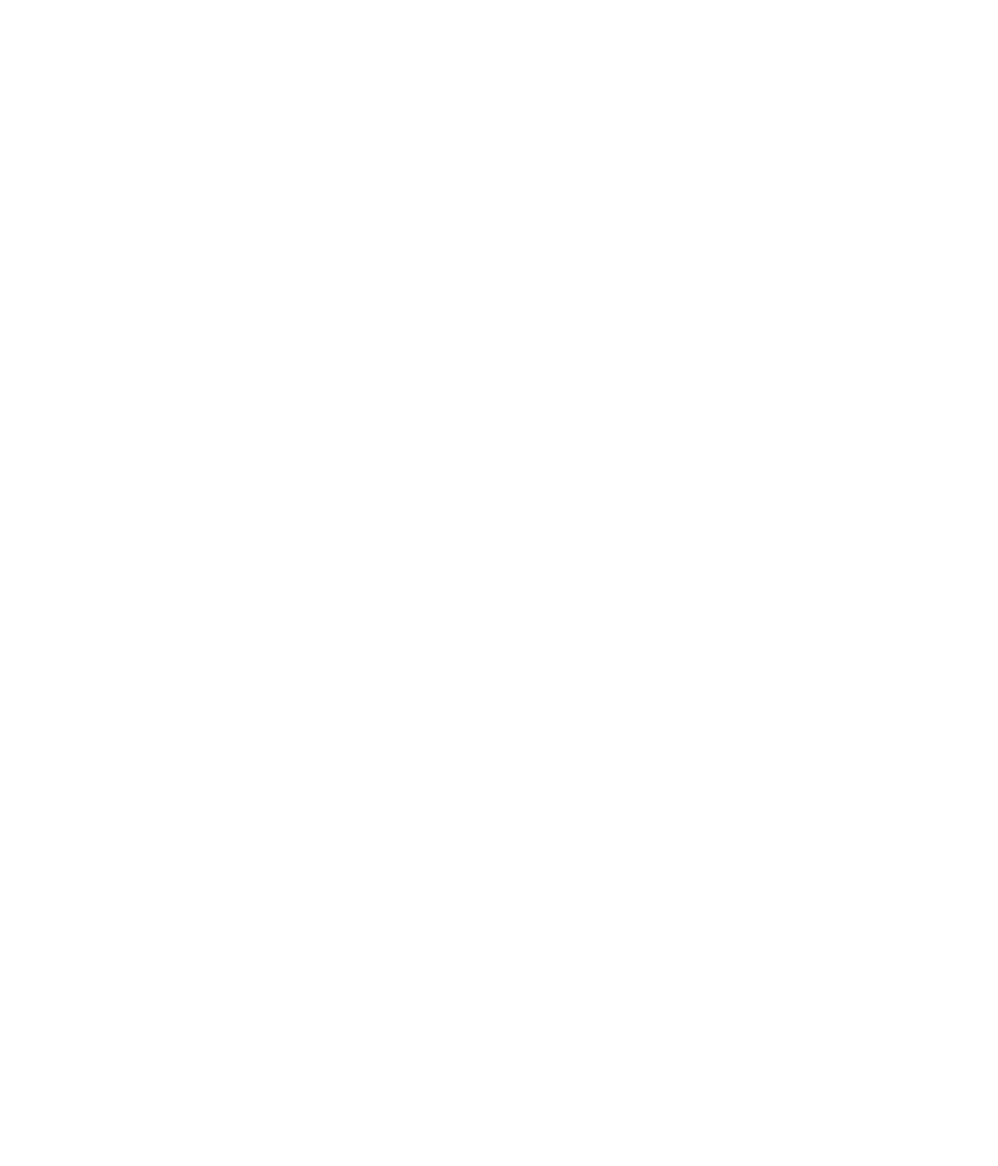
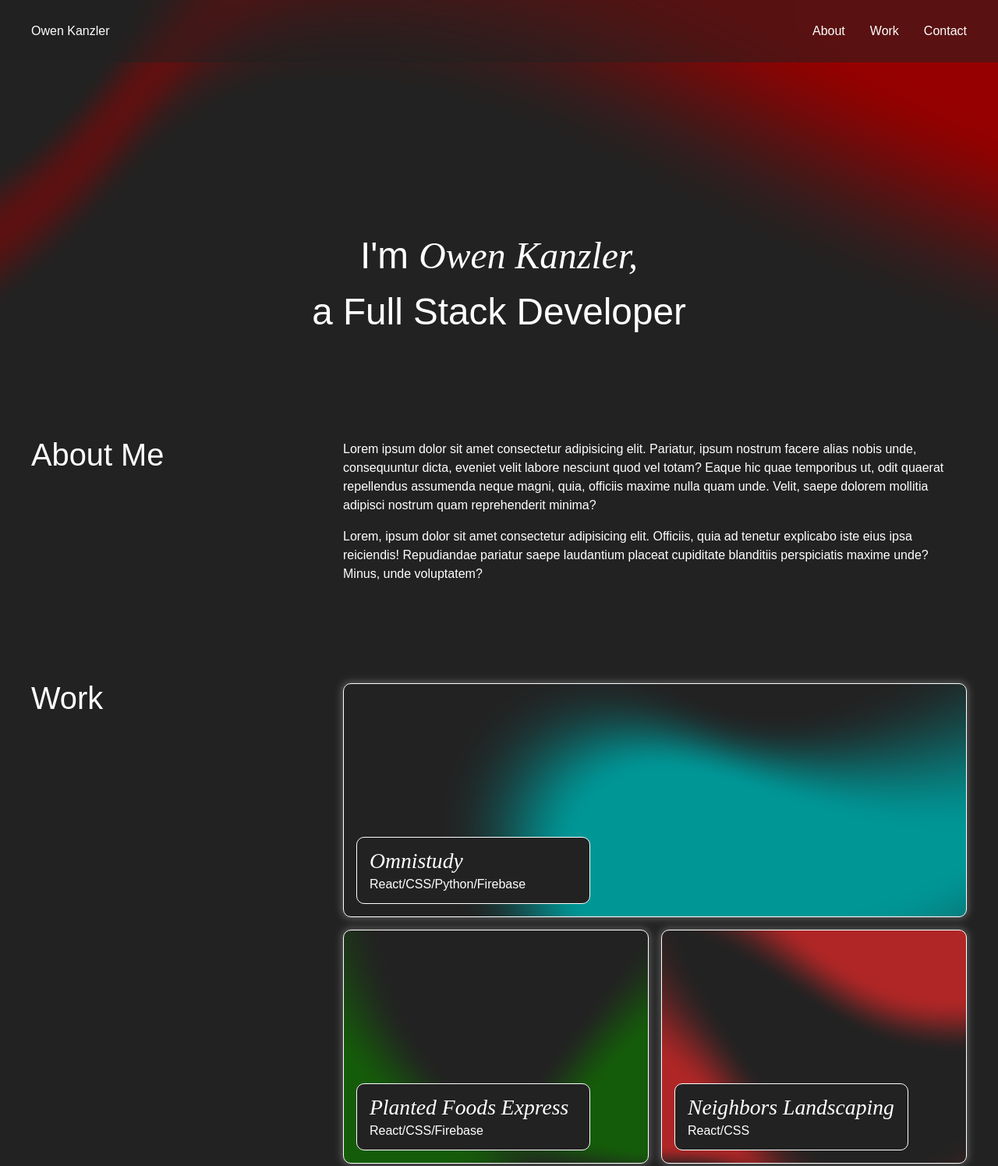
Before and after one commit to owenkanzler/challenge02-owen-kanzler, a plain HTML site: page index.html in a window 1280 px wide. Shown: the top 1495 px of the page at 78% size. Before the commit the page ends 800 px from the top, so only its background shows below. Drawn offline with Linux system fonts and the light colour scheme.

Commit message:
completed the styling for the portfolio

```diff
--- /dev/null
+++ b/assets/css/reset.css
@@ -0,0 +1,44 @@
+* {
+  margin: 0;
+  padding: 0;
+  box-sizing: border-box;
+}
+
+html {
+  height: 100%;
+  scroll-behavior: smooth;
+}
+
+body {
+  min-height: 100%;
+  line-height: 1;
+  font-family: sans-serif;
+  background: #222;
+  color: #fff;
+}
+
+h1,
+h2,
+h3,
+h4,
+h5,
+h6 {
+  font-size: 100%;
+}
+
+input,
+select,
+option,
+optgroup,
+textarea,
+button,
+pre,
+code {
+  font-size: 100%;
+  font-family: inherit;
+}
+
+ol,
+ul {
+  list-style: none;
+}
--- a/assets/css/style.css
+++ b/assets/css/style.css
@@ -0,0 +1,179 @@
+:root {
+  --bg-color: #222;
+  --text-color: #fff;
+  --primary-color: #960000;
+}
+
+h1 {
+  font-size: 2.98em;
+  font-weight: 400;
+  line-height: 1.5;
+}
+
+h2 {
+  font-size: 2.488em;
+  font-weight: 400;
+}
+
+h3 {
+  font-size: 1.728em;
+  font-weight: 400;
+  font-family: serif;
+  font-style: italic;
+}
+
+section,
+footer {
+  padding: 4em 0;
+}
+
+.container {
+  max-width: 1200px;
+  margin: 0 auto;
+  height: 100%;
+  display: flex;
+}
+
+nav {
+  position: fixed;
+  width: 100%;
+  z-index: 100;
+  background: #22222285;
+}
+
+nav .container {
+  justify-content: space-between;
+  align-items: center;
+  padding: 2em 0;
+  color: var(--text-color);
+}
+
+nav ul {
+  display: flex;
+  gap: 2em;
+}
+
+nav ul a {
+  text-decoration: none;
+  color: var(--text-color);
+  transition: 0.3s;
+}
+
+nav ul a:hover {
+  color: var(--primary-color);
+}
+
+.hero {
+  height: 500px;
+  background: url("../imgs/heroImg.png");
+  background-size: cover;
+}
+
+.hero .container {
+  justify-content: center;
+  align-items: flex-end;
+  text-align: center;
+}
+
+h1 span {
+  font-style: italic;
+  font-family: serif;
+}
+
+.col:first-child {
+  flex: 1;
+}
+
+.col:last-child {
+  flex: 2;
+}
+
+.about p {
+  line-height: 1.5;
+}
+
+.about p:first-child {
+  margin-bottom: 1em;
+}
+
+.projects {
+  display: flex;
+  flex-wrap: wrap;
+  gap: 1em;
+}
+
+.project {
+  flex: 1;
+  flex-basis: 40%;
+  height: 300px;
+  background-color: #009696;
+  border-radius: 10px;
+  padding: 1em;
+  display: flex;
+  flex-direction: column;
+  justify-content: flex-end;
+  border: 1px solid var(--text-color);
+  box-shadow: 0 0 10px 2px rgba(255, 255, 255, 0.25);
+  filter: grayscale(0);
+  transition: 0.3s;
+}
+
+.project:hover {
+  filter: grayscale(100);
+}
+
+.project:first-child {
+  flex-basis: 100%;
+  height: 300px;
+  background: url("../imgs/omnistudy.png");
+  background-size: cover;
+}
+
+.project:nth-child(2) {
+  background: url("../imgs/PFE.png");
+  background-size: cover;
+}
+
+.project:nth-child(3) {
+  background: url("../imgs/NL.png");
+  background-size: cover;
+}
+
+.project-header {
+  width: 300px;
+  display: flex;
+  flex-direction: column;
+  gap: 0.5em;
+  background-color: var(--bg-color);
+  padding: 1em;
+  border-radius: 10px;
+  border: 1px solid var(--text-color);
+}
+
+.contacts {
+  display: flex;
+  justify-content: space-between;
+  align-items: center;
+}
+
+.contacts a {
+  text-decoration: none;
+  color: var(--text-color);
+  transition: 0.3s;
+}
+
+.contacts a:hover {
+  color: var(--primary-color);
+}
+
+.contacts a:last-child {
+  padding: 1em;
+  background-color: var(--primary-color);
+  border-radius: 50px;
+}
+
+.contacts a:last-child:hover {
+  background-color: var(--text-color);
+  color: #000;
+  box-shadow: 0 0 10px 2px rgba(255, 255, 255, 0.25);
+}
--- a/index.html
+++ b/index.html
@@ -4,7 +4,101 @@
     <meta charset="UTF-8" />
     <meta http-equiv="X-UA-Compatible" content="IE=edge" />
     <meta name="viewport" content="width=device-width, initial-scale=1.0" />
-    <title>Document</title>
+    <title>Owen Kanzler</title>
+    <link rel="stylesheet" href="./assets/css/reset.css" />
+    <link rel="stylesheet" href="./assets/css/style.css" />
   </head>
-  <body></body>
+  <body>
+    <header>
+      <nav>
+        <div class="container">
+          <p>Owen Kanzler</p>
+          <ul>
+            <li>
+              <a href="#about">About</a>
+            </li>
+            <li>
+              <a href="#work">Work</a>
+            </li>
+            <li>
+              <a href="#contact">Contact</a>
+            </li>
+          </ul>
+        </div>
+      </nav>
+      <section class="hero">
+        <div class="container">
+          <h1>
+            I'm <span>Owen Kanzler,</span> <br />
+            a Full Stack Developer
+          </h1>
+        </div>
+      </section>
+    </header>
+    <main>
+      <section class="about" id="about">
+        <div class="container">
+          <div class="col">
+            <h2>About Me</h2>
+          </div>
+          <div class="col">
+            <p>
+              Lorem ipsum dolor sit amet consectetur adipisicing elit. Pariatur,
+              ipsum nostrum facere alias nobis unde, consequuntur dicta, eveniet
+              velit labore nesciunt quod vel totam? Eaque hic quae temporibus
+              ut, odit quaerat repellendus assumenda neque magni, quia, officiis
+              maxime nulla quam unde. Velit, saepe dolorem mollitia adipisci
+              nostrum quam reprehenderit minima?
+            </p>
+            <p>
+              Lorem, ipsum dolor sit amet consectetur adipisicing elit.
+              Officiis, quia ad tenetur explicabo iste eius ipsa reiciendis!
+              Repudiandae pariatur saepe laudantium placeat cupiditate
+              blanditiis perspiciatis maxime unde? Minus, unde voluptatem?
+            </p>
+          </div>
+        </div>
+      </section>
+      <section class="work" id="work">
+        <div class="container">
+          <div class="col">
+            <h2>Work</h2>
+          </div>
+          <div class="col projects">
+            <div class="project">
+              <div class="project-header">
+                <h3>Omnistudy</h3>
+                <p>React/CSS/Python/Firebase</p>
+              </div>
+            </div>
+            <div class="project">
+              <div class="project-header">
+                <h3>Planted Foods Express</h3>
+                <p>React/CSS/Firebase</p>
+              </div>
+            </div>
+            <div class="project">
+              <div class="project-header">
+                <h3>Neighbors Landscaping</h3>
+                <p>React/CSS</p>
+              </div>
+            </div>
+          </div>
+        </div>
+      </section>
+    </main>
+    <footer class="contact" id="contact">
+      <div class="container">
+        <div class="col">
+          <h2>Contact</h2>
+        </div>
+        <div class="col contacts">
+          <a href="mailto:oj.kanz1@gmail.com">oj.kanz1@gmail.com</a>
+          <a href="https://github.com/owenkanzler">github</a>
+          <a href="#">resume</a>
+          <a href="#">⬆</a>
+        </div>
+      </div>
+    </footer>
+  </body>
 </html>
```
Also changed, not shown: assets/imgs/NL.png (added), assets/imgs/PFE.png (added), assets/imgs/heroImg.png (added), assets/imgs/omnistudy.png (added), 1 other file.
